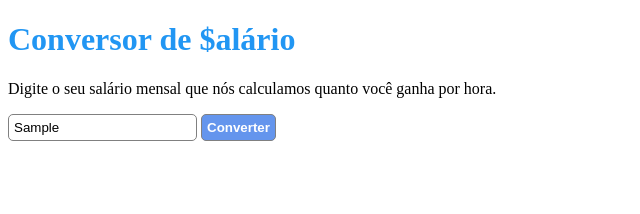
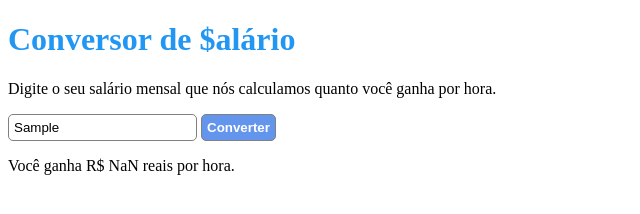
Before and after one commit to KeysiJones/calculadora_salario, a plain HTML site: page index.html in a window 1280 px wide. Both pictures are taken after typing "Sample" into the empty fields and a click on the button "Converter". Shown: the whole page, without its empty margins (0-640 px from the left). Drawn offline with Linux system fonts and the light colour scheme.

Commit message:
finalização do projeto

```diff
--- a/index.html
+++ b/index.html
@@ -9,8 +9,9 @@
 	<h1>Conversor de $alário</h1>
 	<p>Digite o seu salário mensal que nós calculamos quanto você ganha por hora.</p>
 	<div>
-		<input type="text" placeholder="Digite o seu salário"></input>
+		<input type="text" id="salario" placeholder="Digite o seu salário"></input>
 		<button id="btn-converter">Converter</button>
+		<p id='resultado-conversao'></p>
 	</div>
 	<script type="text/javascript" src="js/script.js"></script>
 </body>
--- a/js/script.js
+++ b/js/script.js
@@ -1,7 +1,10 @@
 let btnConverter = document.querySelector("#btn-converter");
 
 const convert = () => {
-
+	const salario = document.querySelector("#salario").value
+	const resultadoConversao = document.querySelector("#resultado-conversao")
+	const resultado = Math.round(salario/220)
+	resultadoConversao.innerText = `Você ganha R$ ${resultado} reais por hora.`
 }
 
 btnConverter.addEventListener("click", convert);
```
